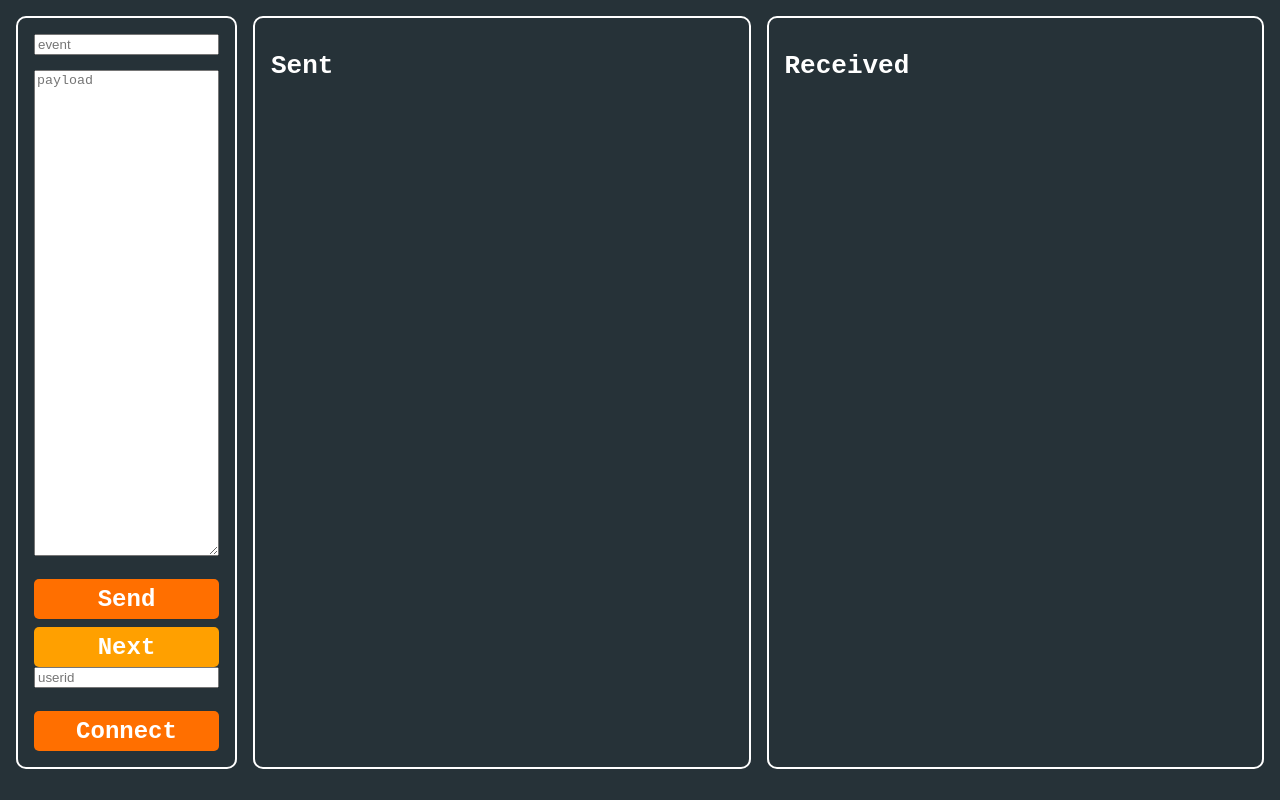
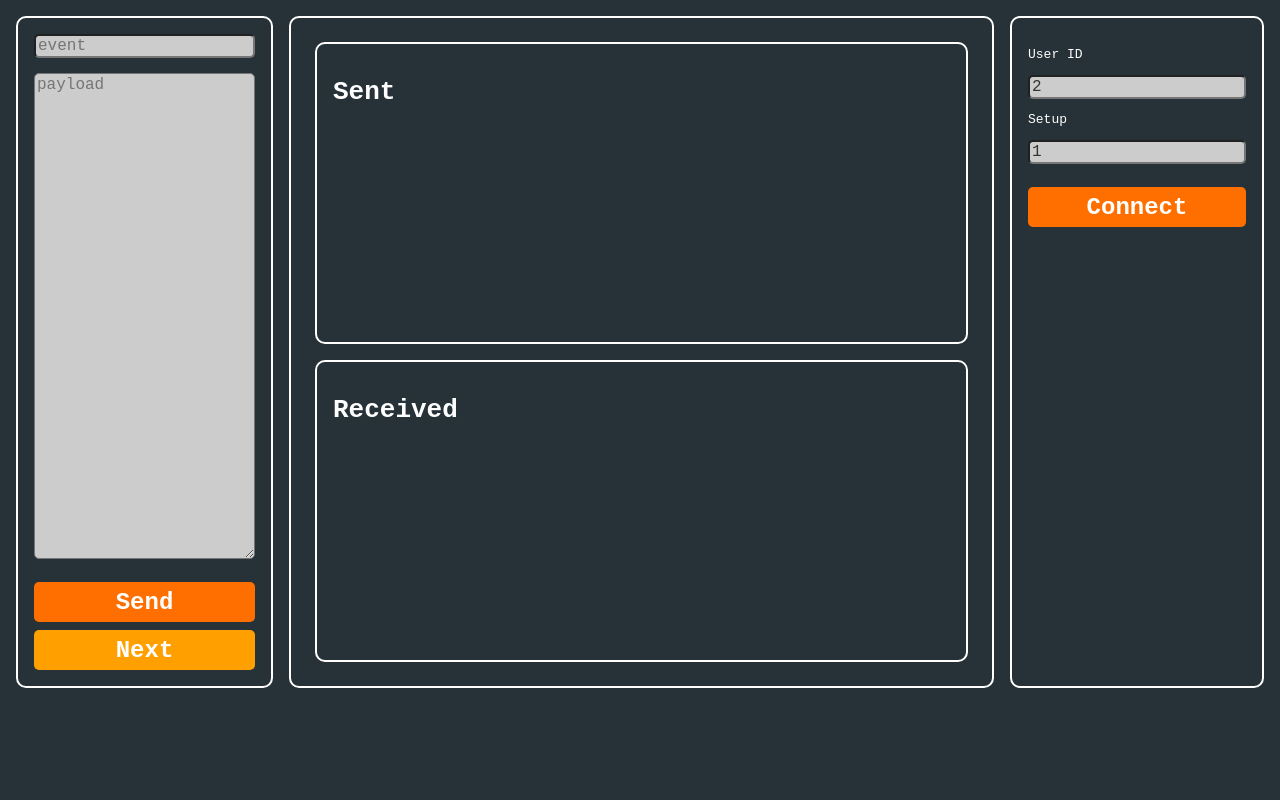
Before and after one commit to mrraviolijupiter/siox, a plain HTML site: page client.html in a window 1280 px wide. Drawn offline with nearby package versions, Linux system fonts and the light colour scheme.

Commit message:
Modified IU

```diff
--- a/client.html
+++ b/client.html
@@ -38,8 +38,15 @@
 			height: calc(100vh - 20rem);
 		}
 
-		#inputContainer {
+		.inputContainer {
 			flex: 0;
+		}
+		.text{
+			background-color: #cccccc;
+			font-family: monospace;
+			font-size: 1rem;
+			color: #333333;
+			border-radius: 5px;
 		}
 
 		.button {
@@ -61,14 +68,13 @@
 
 	</style>
 	<body>
-		<div id="inputContainer">
-			<input id="event" placeholder="event" /> <br>
-			<textarea id="payload" placeholder="payload"></textarea> <br>
+		<div class="inputContainer">
+			<input id="event" class="text" placeholder="event" /> <br>
+			<textarea id="payload" class="text" placeholder="payload"></textarea> <br>
 			<button class="button" onclick="send()">Send</button>
 			<button id="next" class="button" onclick="nextCommand()">Next</button>
-			<input id="userid" placeholder="userid" /> <br>
-			<button id="connect" class="button" onclick="connect()">Connect</button>
 		</div>
+		<div>
 			<div id="sentContainer">
 				<h1>Sent</h1>
 				<ol id="sent"></ol>
@@ -77,6 +83,14 @@
 				<h1>Received</h1>
 				<ol id="received"></ol>
 			</div>
+		</div>
+		<div class="inputContainer">
+			<p>User ID</p>
+			<input id="userid" class="text" value="2" placeholder="userid" />
+			<p>Setup</p>
+			<input id="setup" class="text" value="1" placeholder="setup" /> <br>
+			<button id="connect" class="button" onclick="connect()">Connect</button>
+		</div>
 
 	</body>
 	<script src="https://cdnjs.cloudflare.com/ajax/libs/socket.io/2.1.1/socket.io.js"></script>
@@ -84,8 +98,9 @@
 		let socket;
 		function connect() {
 			const userId = document.querySelector("#userid").value;
+			const setup = document.querySelector("#setup").value;
 			socket = io("http://localhost:1337",{
-				query: `force-user=${userId}`,
+				query: `force-user=${userId}&setup=${setup}`,
 				transports: ['websocket'],
 			});
 			const onevent = socket.onevent;
```
Lines whose indentation alone changed are shown as unchanged.
